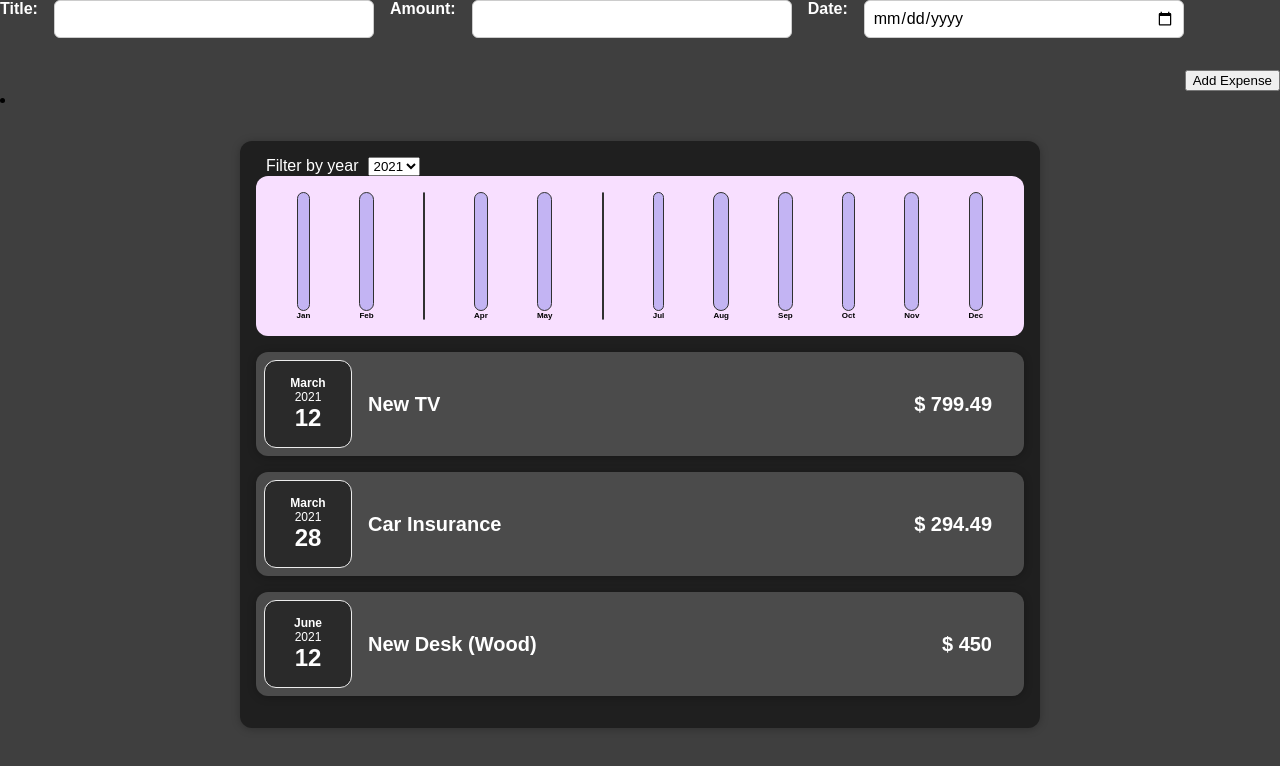
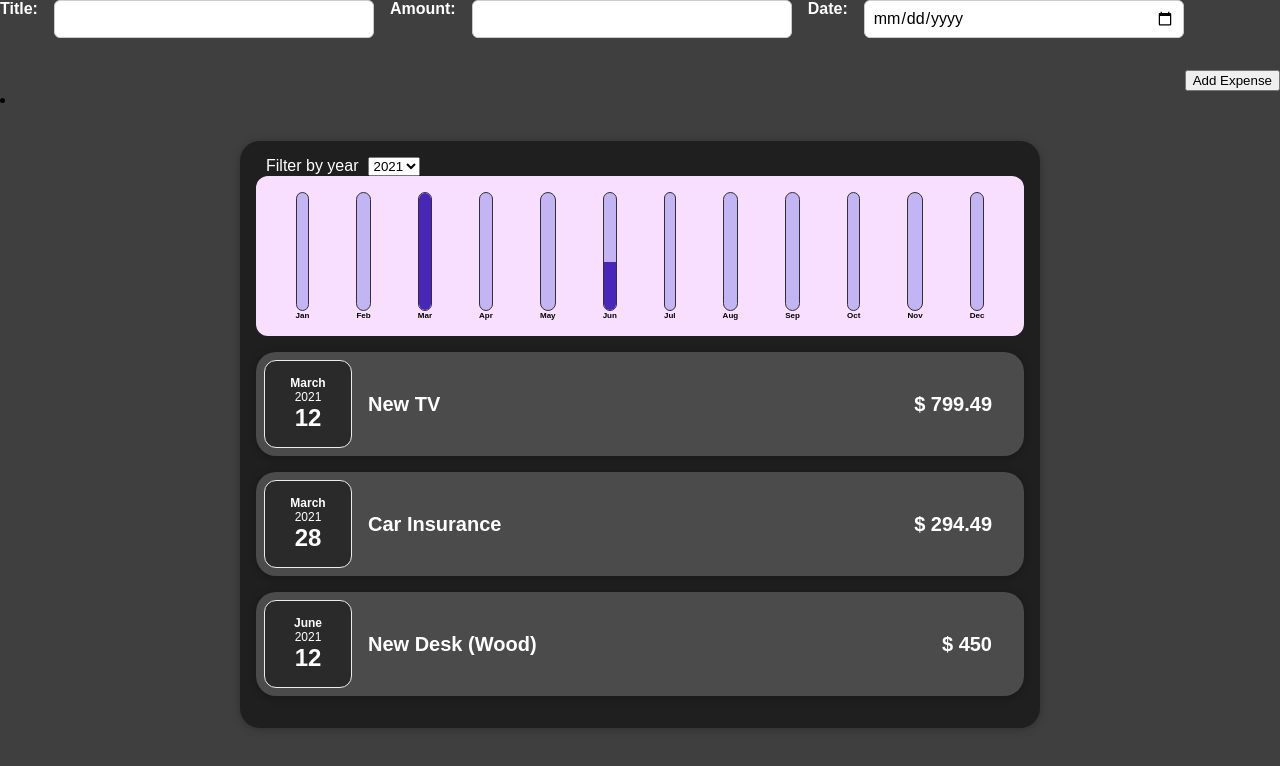
Before and after one commit to HamzaZahid172/Learning_React, a React (Create React App) app in the folder react-complete-guide/: page / in a window 1280 px wide. Shown: the top 766 px of the page. Built offline with nearby package versions, Linux system fonts and the light colour scheme.

Commit message:
Updated the code in ExpenseChart.js file & Card.css file

```diff
--- a/react-complete-guide/src/App.js
+++ b/react-complete-guide/src/App.js
@@ -1,4 +1,4 @@
-// import "./App.css";
+import "./App.css";
 import React, {useState} from "react";
 import Expense from "./components/Expenses/Expense";
 import NewExpense from "./components/NewExpense/NewExpense";
@@ -33,7 +33,6 @@ const dummyExpense = [
 const App = () => {
   const [expenses, setExpenses] = useState(dummyExpense)
   const onAddExpenseHandler = (expense) => {
-    console.log(expense);
     setExpenses((preExpense) => [expense, ...preExpense]);
   };
   return (
--- a/react-complete-guide/src/components/Expenses/ExpenseChart.js
+++ b/react-complete-guide/src/components/Expenses/ExpenseChart.js
@@ -18,7 +18,7 @@ const ExpenseChart = (props) => {
 
   for (const expense of props.expenses) {
     const expenseMonth = expense.date.getMonth();
-    chartDataPoints[expenseMonth] += expense.amount;
+    chartDataPoints[expenseMonth].value += expense.amount;
   }
   return <Chart dataPoints={chartDataPoints} />;
 };
--- a/react-complete-guide/src/components/UI/Card.css
+++ b/react-complete-guide/src/components/UI/Card.css
@@ -1,4 +1,4 @@
 .card {
-    border-radius: 12px;
+    border-radius: 20px;
     box-shadow: 0 1px 8px rgba(0, 0, 0, 0.25);
 }
```
